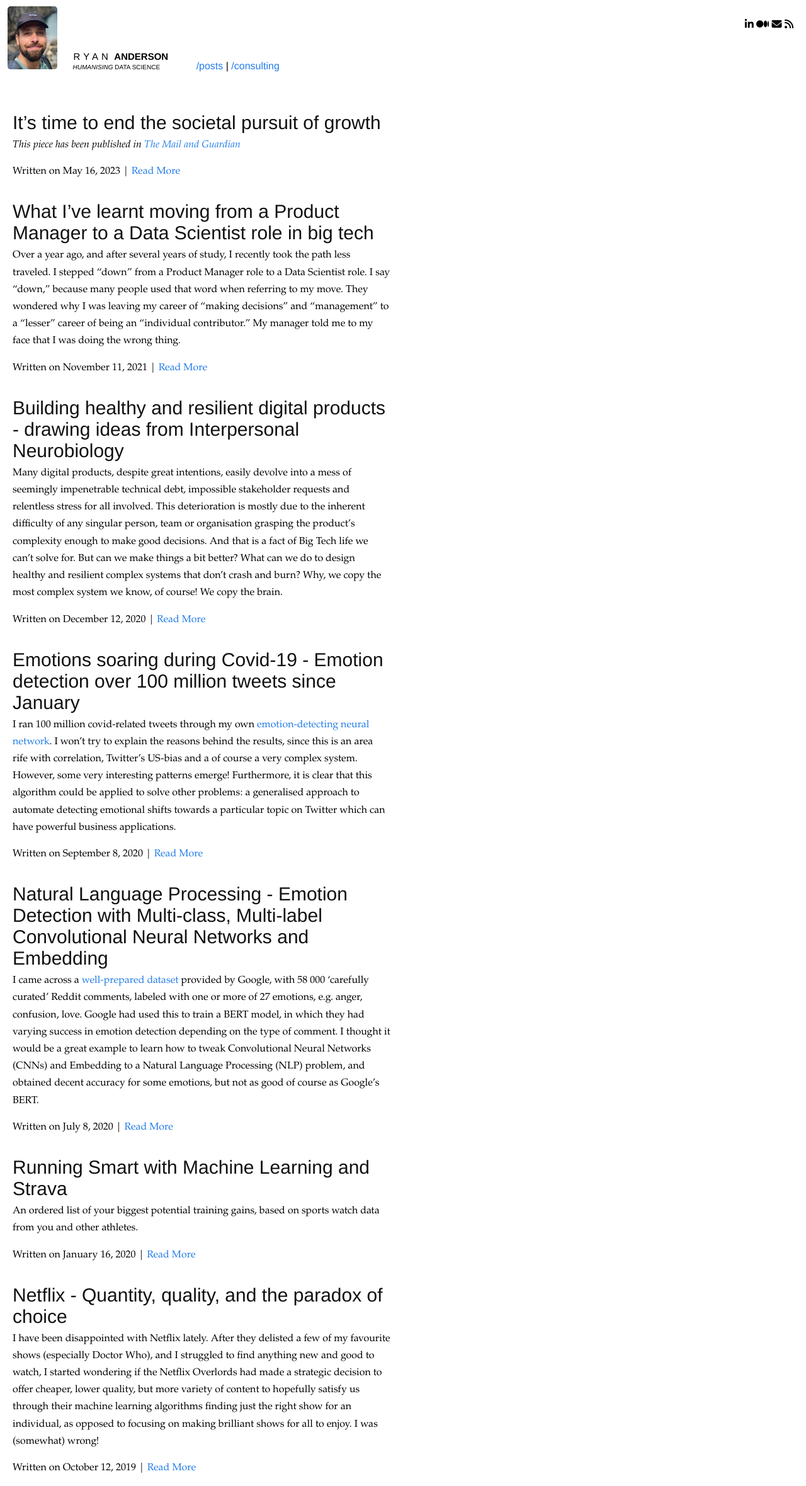
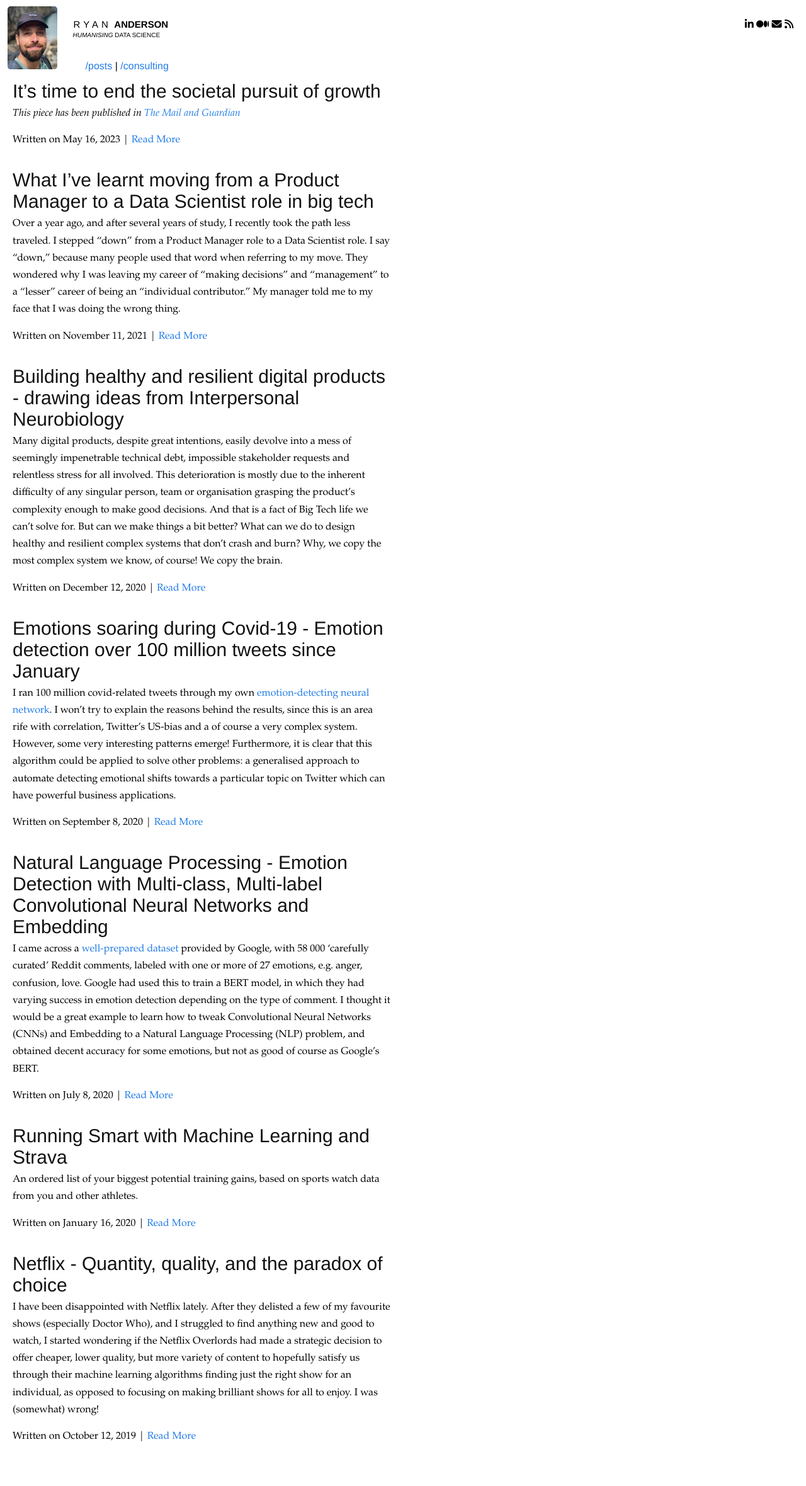
Before and after one commit to ryan-anderson-ds/ryan-anderson-ds.github.io, a Jekyll site: the page built from index.html, in a window 1280 px wide. Shown: the whole page at 63% size. Built offline with Jekyll 4.4.1, drawn with Linux system fonts in a browser that asks for light colours; after the commit the page ends 2310 px from its top, so only the background shows below that.

Commit message:
Update base.scss

```diff
--- a/css/base.scss
+++ b/css/base.scss
@@ -17,7 +17,7 @@ a {
   left: 15px;
   top: 15px;
   width: 100%;
-  height: 150px;
+  height: 100px;
   margin-left: 10px;
   margin-top: 10px;
   font-family: Helvetica, sans-serif;
@@ -41,6 +41,7 @@ a {
     display:inline-block;
     margin-left: 20px;
     margin-top: 20px;
+    position: absolute;
     #fname {
       padding-left: 1px;
       font-size: 15px;
```
